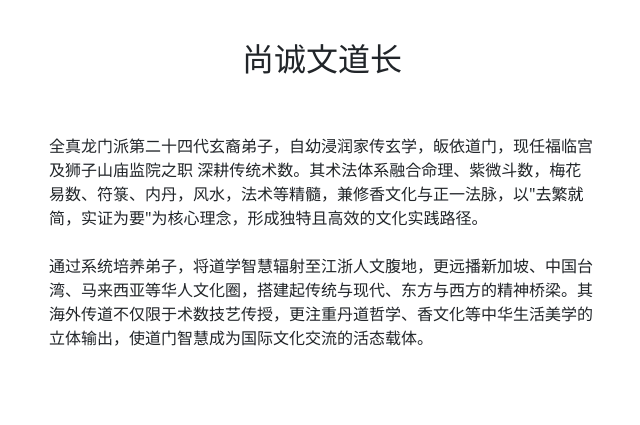
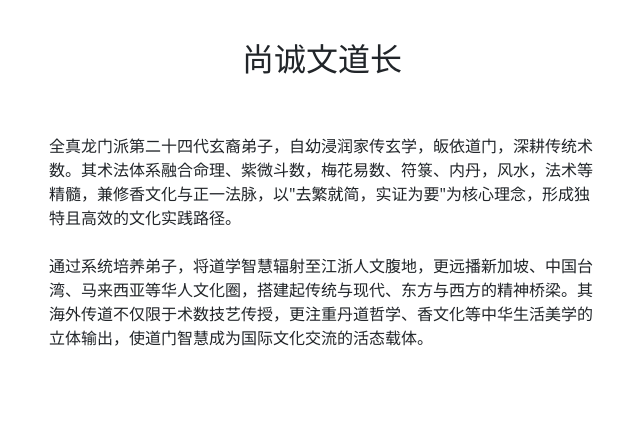
Before and after one commit to Wuhong0917/ChengWenDaoZhang, a Django app: page /shijie/ in a window 1280 px wide. Shown: the part 666-1091 px from the top of the page, without its empty margins (318-958 px from the left). Run offline with Django 5.2, Linux system fonts and the light colour scheme; data comes from the database, SQL or seed files in the repository; some libraries are stand-ins or nearby versions.

Commit message:
Update: shijie intro2

```diff
--- a/Taoism_site/templates/shijie.html
+++ b/Taoism_site/templates/shijie.html
@@ -42,8 +42,7 @@
 
               <br/><br/>
 
-                    全真龙门派第二十四代玄裔弟子，自幼浸润家传玄学，皈依道门，现任福临宫及狮子山庙监院之职
-                    深耕传统术数。其术法体系融合命理、紫微斗数，梅花易数、符箓、内丹，风水，法术等精髓，兼修香文化与正一法脉，以"去繁就简，实证为要"为核心理念，形成独特且高效的文化实践路径。
+                    全真龙门派第二十四代玄裔弟子，自幼浸润家传玄学，皈依道门，深耕传统术数。其术法体系融合命理、紫微斗数，梅花易数、符箓、内丹，风水，法术等精髓，兼修香文化与正一法脉，以"去繁就简，实证为要"为核心理念，形成独特且高效的文化实践路径。
 
               <br/><br/>
 
```
